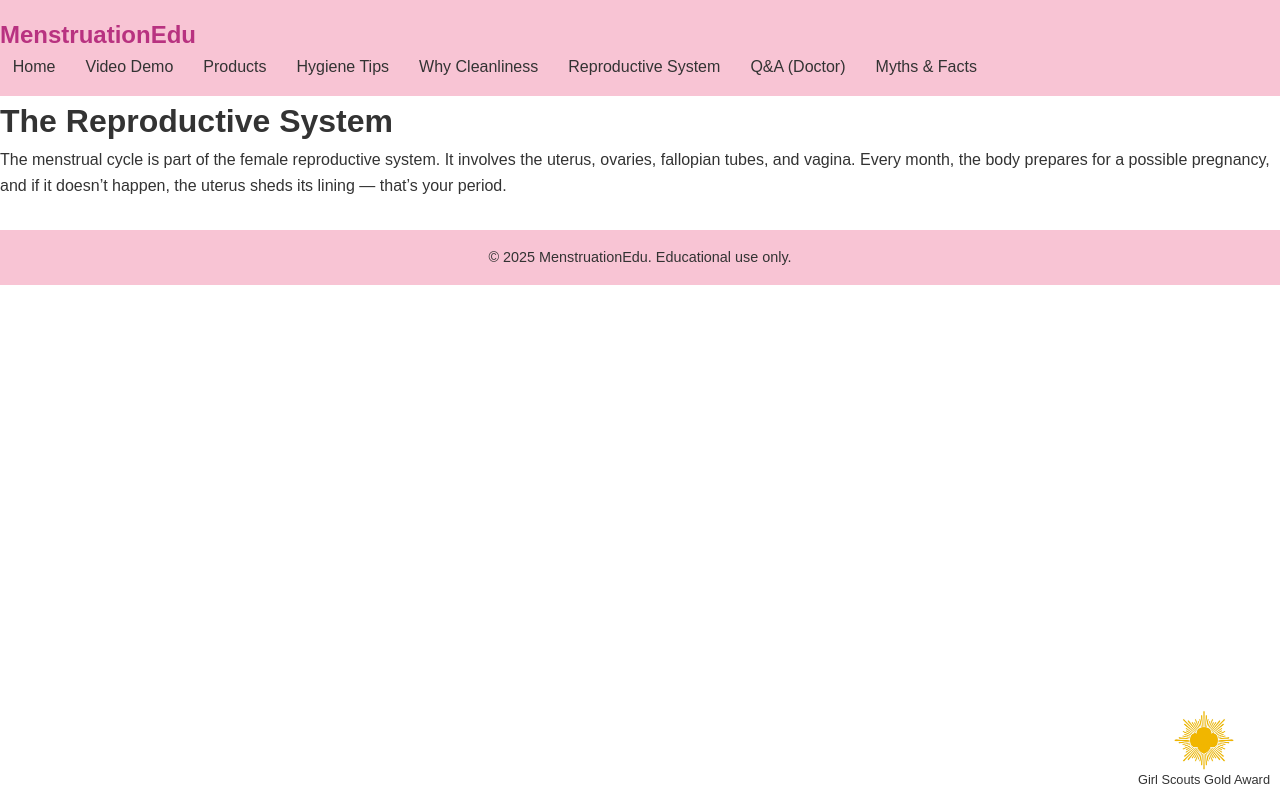
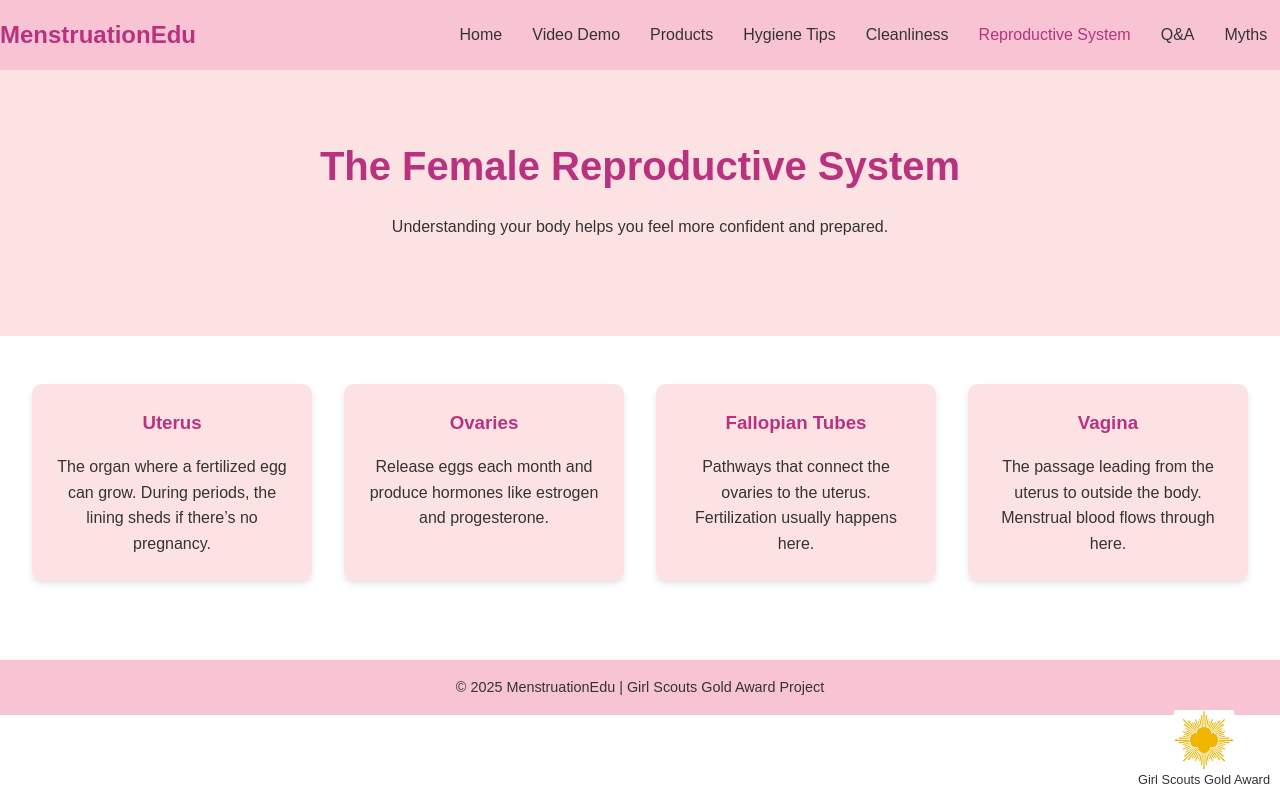
Before and after one commit to armatharva/girl-scout-gold-award-project, a plain HTML site: page reproductive.html in a window 1280 px wide. Drawn offline with Linux system fonts and the light colour scheme.

Commit message:
Update reproductive.html

```diff
--- a/reproductive.html
+++ b/reproductive.html
@@ -8,39 +8,58 @@
 </head>
 <body>
   <header>
-    <div class="container">
+    <div class="container nav-container">
+      <div class="logo">MenstruationEdu</div>
       <nav>
-        <div class="logo">MenstruationEdu</div>
-        <div class="nav-links">
-          <a href="index.html">Home</a>
-          <a href="video.html">Video Demo</a>
-          <a href="products.html">Products</a>
-          <a href="hygiene.html">Hygiene Tips</a>
-          <a href="cleanliness.html">Why Cleanliness</a>
-          <a href="reproductive.html">Reproductive System</a>
-          <a href="qa.html">Q&A (Doctor)</a>
-          <a href="myths.html">Myths & Facts</a>
-        </div>
+        <a href="index.html">Home</a>
+        <a href="video.html">Video Demo</a>
+        <a href="products.html">Products</a>
+        <a href="hygiene.html">Hygiene Tips</a>
+        <a href="cleanliness.html">Cleanliness</a>
+        <a href="reproductive.html" class="active">Reproductive System</a>
+        <a href="qa.html">Q&A</a>
+        <a href="myths.html">Myths</a>
       </nav>
     </div>
   </header>
 
-  <main>
+  <section class="hero">
     <div class="container">
-      <h1>The Reproductive System</h1>
-      <p>The menstrual cycle is part of the female reproductive system. It involves the uterus, ovaries, fallopian tubes, and vagina. Every month, the body prepares for a possible pregnancy, and if it doesn’t happen, the uterus sheds its lining — that’s your period.</p>
+      <h1>The Female Reproductive System</h1>
+      <p>Understanding your body helps you feel more confident and prepared.</p>
     </div>
-  </main>
+  </section>
+
+  <section class="info-cards">
+    <div class="container grid">
+      <div class="card">
+        <h3>Uterus</h3>
+        <p>The organ where a fertilized egg can grow. During periods, the lining sheds if there’s no pregnancy.</p>
+      </div>
+      <div class="card">
+        <h3>Ovaries</h3>
+        <p>Release eggs each month and produce hormones like estrogen and progesterone.</p>
+      </div>
+      <div class="card">
+        <h3>Fallopian Tubes</h3>
+        <p>Pathways that connect the ovaries to the uterus. Fertilization usually happens here.</p>
+      </div>
+      <div class="card">
+        <h3>Vagina</h3>
+        <p>The passage leading from the uterus to outside the body. Menstrual blood flows through here.</p>
+      </div>
+    </div>
+  </section>
 
   <footer>
-    <div class="container">© <span id="year"></span> MenstruationEdu. Educational use only.</div>
+    <div class="container">
+      <p>© <span id="year"></span> MenstruationEdu | Girl Scouts Gold Award Project</p>
+    </div>
   </footer>
-
   <div class="gold-award-badge">
     <img src="gold-award.png" alt="Girl Scouts Gold Award Logo">
     <div>Girl Scouts Gold Award</div>
   </div>
-
-  <script src="script.js"></script>
+  <script>document.getElementById("year").textContent = new Date().getFullYear();</script>
 </body>
 </html>
```
